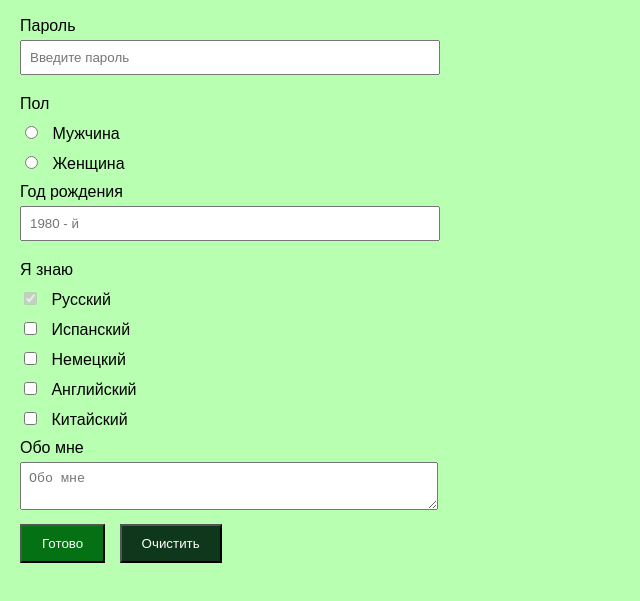
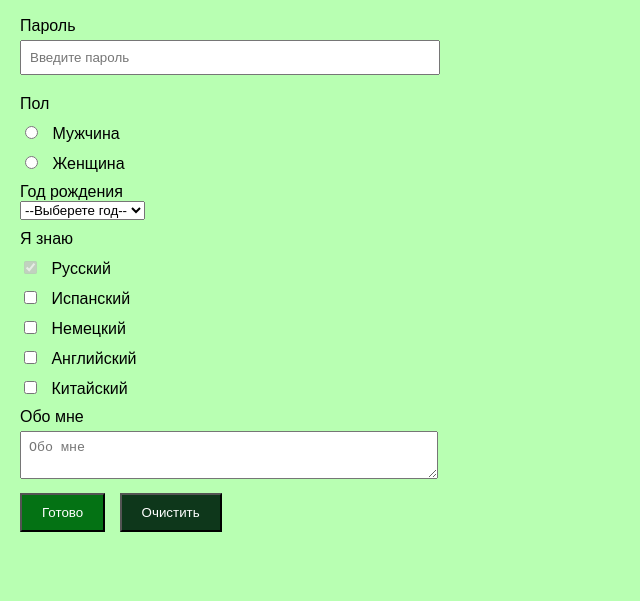
Before and after one commit to mashkarrrr/mashkarrrr.github.io, a plain HTML site: page lab2/lab2_5.html in a window 1280 px wide. Shown: the part 141-742 px from the top of the page, without its empty margins (0-640 px from the left). Drawn offline with Linux system fonts and the light colour scheme.

Commit message:
upd year

```diff
--- a/lab2/lab2_5.html
+++ b/lab2/lab2_5.html
@@ -57,7 +57,20 @@
         <label><input type="radio" name="gender" value="female"> Женщина</label>
 
         <label for="birthyear">Год рождения</label>
-        <input type="text" id="birthyear" name="birthyear" placeholder="1980 - й">
+        <select name="year" id="birtday-year">
+            <option value="">--Выберете год--</option>
+            <option value="2000">2000</option>
+            <option value="2001">2001</option>
+            <option value="2002">2002</option>
+            <option value="2003">2003</option>
+            <option value="2004">2004</option>
+            <option value="2005">2005</option>
+            <option value="2006">2006</option>
+            <option value="2007">2007</option>
+            <option value="2008">2008</option>
+            <option value="2009">2009</option>
+            <option value="2010">2010</option>
+          </select>
 
         <label>Я знаю</label>
         <label><input type="checkbox" name="language" value="russian" checked disabled> Русский</label>
```
